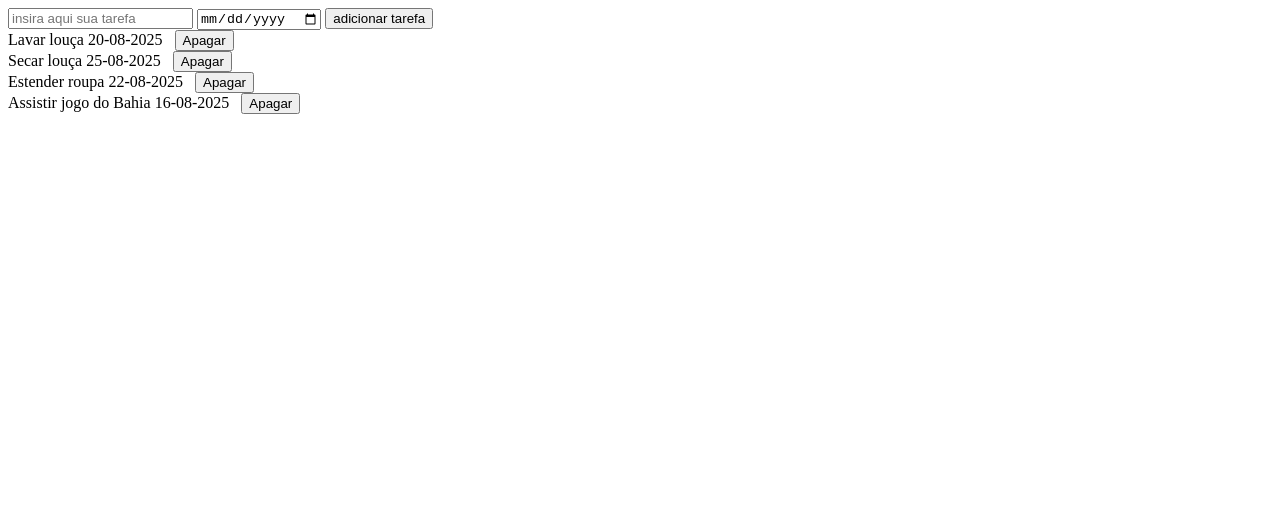
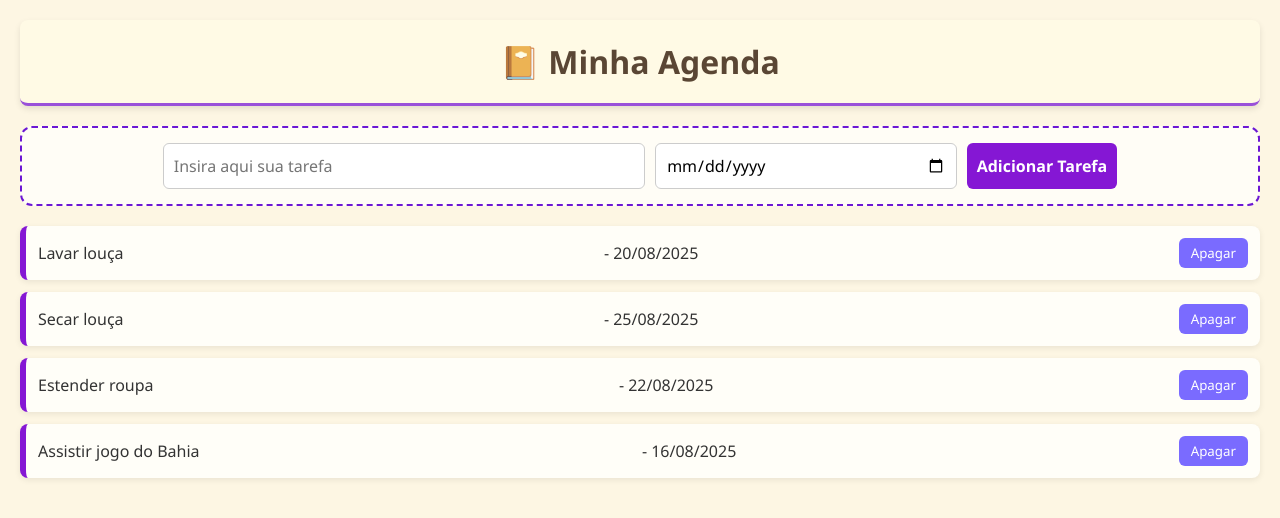
Before and after one commit to Brunaveloso7/agendaJS, a plain HTML site: page AGENDA/index.html in a window 1280 px wide. Drawn offline with Linux system fonts and the light colour scheme.

Commit message:
modificação código

```diff
--- a/AGENDA/index.html
+++ b/AGENDA/index.html
@@ -4,100 +4,93 @@
   <meta charset="UTF-8">
   <meta name="viewport" content="width=device-width, initial-scale=1.0">
   <title>Agenda</title>
+  <link rel="stylesheet" href="style.css">
 </head>
 <body>
-    <input id="tarefas" type="text" placeholder="insira aqui sua tarefa" />
 
+  <header>
+    <h1>📔 Minha Agenda</h1>
+  </header>
+
+  <main>
+    <div class="formulario">
+      <input id="tarefas" type="text" placeholder="Insira aqui sua tarefa" />
       <input id="selecionar-data" type="date" />
-    <button onclick="adicionarTarefa()">adicionar tarefa</button>
+      <button onclick="adicionarTarefa()">Adicionar Tarefa</button>
+    </div>
+
     <div id="lista-de-tarefas"></div>
+  </main>
+
   <script>
 
     let afazeres;
-        const afazeresSalvos = JSON.parse(localStorage.getItem("afazeres"))
+    const afazeresSalvos = JSON.parse(localStorage.getItem("afazeres"));
     if(Array.isArray(afazeresSalvos)){
-            afazeres = JSON.parse(localStorage.getItem("afazeres"));
-         }else{
+      afazeres = afazeresSalvos;
+    } else {
       afazeres = [
-            {
-                nome: "Lavar louça",
-                data: "20-08-2025",
-                id: "id1"
-            },
-            {
-                nome: "Secar louça",
-                data: "25-08-2025",
-                id: "id2"
-            },
-            {
-                nome: "Estender roupa",
-                data: "22-08-2025",
-                id: "id3"
-            },
-            {
-                nome: "Assistir jogo do Bahia",
-                data: "16-08-2025",
-                id: "id4"
-            }
+        { nome: "Lavar louça", data: "2025-08-20", id: "id1" },
+        { nome: "Secar louça", data: "2025-08-25", id: "id2" },
+        { nome: "Estender roupa", data: "2025-08-22", id: "id3" },
+        { nome: "Assistir jogo do Bahia", data: "2025-08-16", id: "id4" }
       ];
     }
 
-        let salvarTarefas = () => localStorage.setItem("afazeres", JSON.stringify(afazeres));
-        //console.log(JSON.stringify(afazeres));
-        salvarTarefas();
+    const salvarTarefas = () => localStorage.setItem("afazeres", JSON.stringify(afazeres));
 
-        let adicionarTarefa = () => {
+    const renderizar = () => {
+      const lista = document.getElementById("lista-de-tarefas");
+      lista.innerHTML = "";
+
+      afazeres.forEach(tarefa => {
+        const elemento = document.createElement("div");
+
+        const partes = tarefa.data.split("-");
+        const dataFormatada = `${partes[2]}/${partes[1]}/${partes[0]}`;
+        elemento.innerHTML = `<span>${tarefa.nome}</span> - ${dataFormatada}`;
+
+
+        const botaoApagar = document.createElement("button");
+        botaoApagar.innerText = "Apagar";
+        botaoApagar.id = tarefa.id;
+        botaoApagar.onclick = apagarTarefa;
+
+        elemento.appendChild(botaoApagar);
+        lista.appendChild(elemento);
+      });
+    };
+
+    const adicionarTarefa = () => {
       const campoTarefa = document.getElementById("tarefas");
-            const tarefa = campoTarefa.value;
+      const campoData = document.getElementById("selecionar-data");
 
-            const campoData = document.getElementById("selecionar-data");
-            const prazo = campoData.value;
-
-            const cron = "" + new Date().getTime();
-
-            afazeres.push(
-                {
-                    nome: tarefa,
-                    data: prazo,
-                    id: cron
-                }
-            )
-            renderizar()
+      if(!campoTarefa.value || !campoData.value){
+        alert("Preencha todos os campos!");
+        return;
       }
 
-        let apagarTarefa = (evento) => {
-            const botaoApagar = evento.target;
-            const idAserApagado = botaoApagar.id;
-            afazeres = afazeres.filter((tarefa)=>{
-                if( tarefa.id === idAserApagado ){
-                  return false;
-                }else{
-                    return true;
-                }
-            });
+      const novaTarefa = {
+        nome: campoTarefa.value,
+        data: campoData.value,
+        id: new Date().getTime().toString()
+      };
+
+      afazeres.push(novaTarefa);
+      salvarTarefas();
+      renderizar();
+
+      campoTarefa.value = "";
+      campoData.value = "";
+    };
+
+    const apagarTarefa = (evento) => {
+      const id = evento.target.id;
+      afazeres = afazeres.filter(t => t.id !== id);
       salvarTarefas();
       renderizar();
     };
 
-        let renderizar = () => {
-            document.getElementById("lista-de-tarefas").innerHTML = "";
-            afazeres.forEach(
-            (tarefa) => {
-                const elemento = document.createElement("div");
-                elemento.innerHTML = tarefa.nome + " " + tarefa.data;
-
-                const botaoApagar = document.createElement("button");
-                botaoApagar.innerText = " Apagar ";
-                botaoApagar.style= "margin-left: 12px;";
-                botaoApagar.id=tarefa.id;
-                botaoApagar.onclick= apagarTarefa;
-                elemento.appendChild( botaoApagar );
-
-                const listaDeTarefas = document.getElementById( "lista-de-tarefas");
-                listaDeTarefas.appendChild( elemento );
-            }
-        );
-        }
     renderizar();
   </script>
 
--- /dev/null
+++ b/AGENDA/style.css
@@ -0,0 +1,119 @@
+
+* {
+  margin: 0;
+  padding: 0;
+  box-sizing: border-box;
+  font-family: "Segoe UI", sans-serif;
+}
+
+
+body {
+  background: #fdf6e3;
+  color: #333;
+  display: flex;
+  flex-direction: column;
+  min-height: 100vh;
+  padding: 20px;
+}
+
+
+header {
+  background: #fffae5;
+  border-bottom: 3px solid #9950d9;
+  padding: 20px;
+  text-align: center;
+  border-radius: 8px;
+  box-shadow: 0 3px 6px rgba(0,0,0,0.1);
+  margin-bottom: 20px;
+}
+
+header h1 {
+  font-size: 2rem;
+  color: #5a4634;
+}
+
+
+.formulario {
+  background: #fffdf6;
+  border: 2px dashed #6c17d4;
+  border-radius: 12px;
+  padding: 15px;
+  display: flex;
+  gap: 10px;
+  flex-wrap: wrap;
+  justify-content: center;
+  margin-bottom: 20px;
+}
+
+.formulario input, .formulario button {
+  padding: 10px;
+  border-radius: 6px;
+  border: 1px solid #ccc;
+  outline: none;
+  font-size: 1rem;
+}
+
+.formulario input[type="text"] {
+  width: 40%;
+}
+
+.formulario input[type="date"] {
+  width: 25%;
+}
+
+.formulario button {
+  background: #8517d4;
+  color: #fff;
+  border: none;
+  font-weight: bold;
+  cursor: pointer;
+  transition: 0.3s;
+}
+
+.formulario button:hover {
+  background: #7515b5;
+}
+
+
+#lista-de-tarefas {
+  display: flex;
+  flex-direction: column;
+  gap: 12px;
+}
+
+#lista-de-tarefas div {
+  background: #fffef8;
+  padding: 12px;
+  border-left: 6px solid #8517d4;
+  border-radius: 8px;
+  display: flex;
+  justify-content: space-between;
+  align-items: center;
+  box-shadow: 0 2px 6px rgba(0,0,0,0.08);
+}
+
+#lista-de-tarefas button {
+  background: #7a6bff;
+  border: none;
+  color: #fff;
+  padding: 6px 12px;
+  border-radius: 6px;
+  cursor: pointer;
+  transition: 0.2s;
+}
+
+#lista-de-tarefas button:hover {
+  background: #e55353;
+}
+
+
+footer {
+  background: #fffae5;
+  border-top: 2px solid #8250d9;
+  padding: 15px;
+  text-align: center;
+  border-radius: 8px;
+  margin-top: 20px;
+  color: #5a4634;
+  font-size: 0.9rem;
+}
```
Lines whose indentation alone changed are shown as unchanged.
